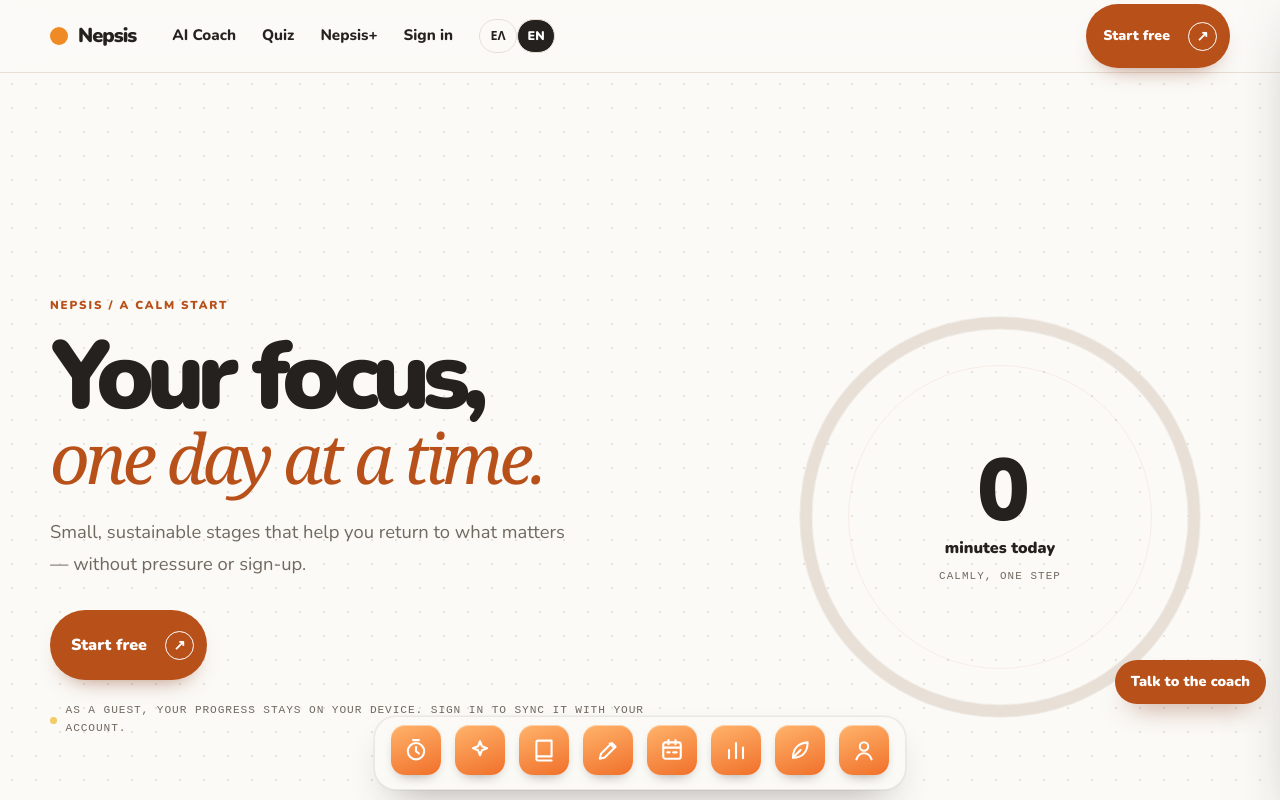
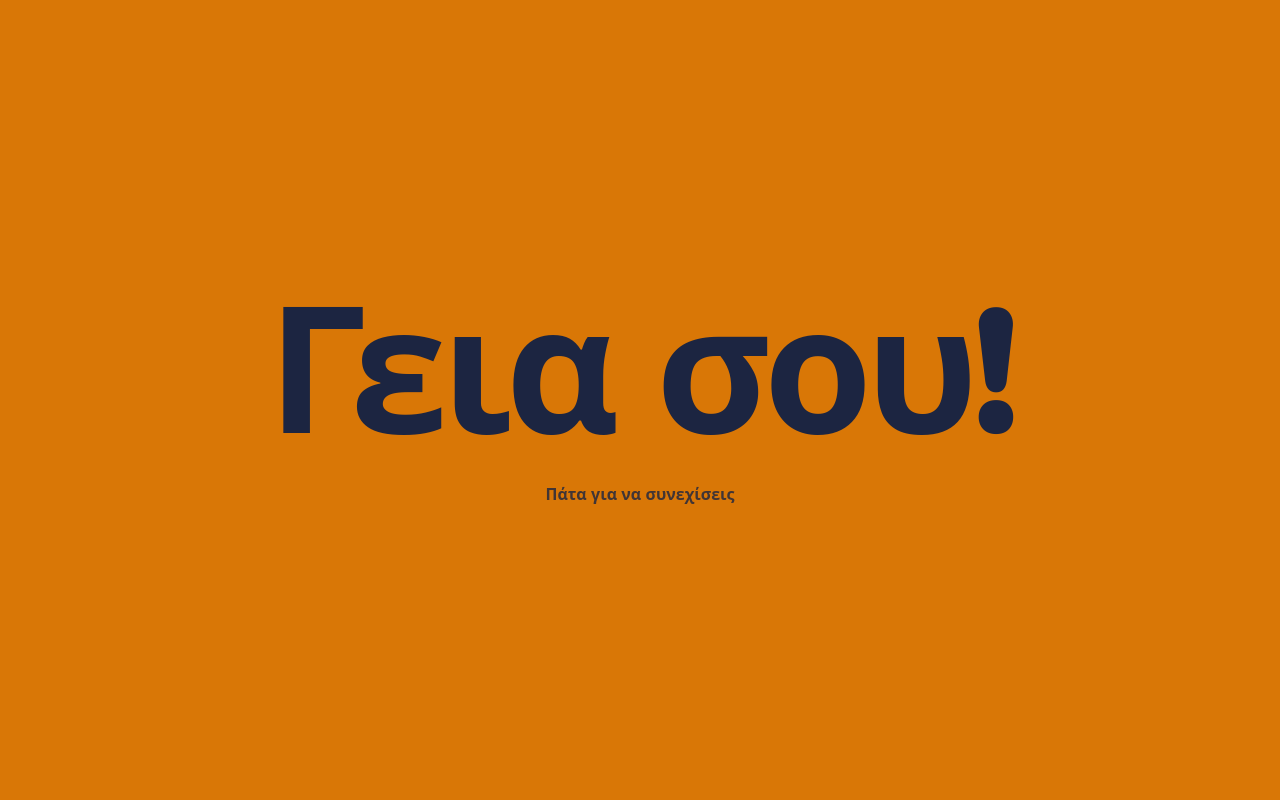
Before and after one commit to nepsis-focus/nepsis-site, a plain HTML site: page index.html in a window 1280 px wide. Shown: the top 800 px of the page. Drawn offline with nearby package versions, Linux system fonts and the light colour scheme.

Commit message:
feat(home): full-screen orange hello on entry (#164)
* feat(home): small welcome window with a hello on entry

Adds a small macOS-style window in the bottom-right of the home page that
says hello (Greek/English). The red button hides it for this visit. The hero
is unchanged and no existing modal or dock code is touched.

Co-Authored-By: Claude Haiku 5.5 <noreply@anthropic.com>
Claude-Session: https://claude.ai/code/session_017NfpuLoosVaoAnihQfYCTe

* feat(home): full-screen orange hello on entry

Replaces the corner window with a full-screen Whop-orange splash that says
hello. Any tap, click or key dismisses it and reveals the home page.
Hero, modals and dock are unchanged.

Co-Authored-By: Claude Haiku 5.5 <noreply@anthropic.com>
Claude-Session: https://claude.ai/code/session_017NfpuLoosVaoAnihQfYCTe

* test: dismiss welcome splash before auth smoke check

---------

Co-authored-by: Claude <noreply@anthropic.com>
Co-authored-by: nepsis-focus <3.50768945e+08+nepsis-focus@users.noreply.github.com>

```diff
--- /dev/null
+++ b/assets/css/welcome-window.css
@@ -0,0 +1,18 @@
+/* Full-screen hello shown when the home page opens. Covers the page until the
+   visitor taps, clicks or presses a key. Uses the existing Whop orange
+   (#D97706) with dark text for contrast. */
+.welcome-splash {
+  position: fixed; inset: 0; z-index: 2000; margin: 0; padding: 0; border: 0;
+  display: grid; place-items: center; align-content: center; gap: .5rem; width: 100%; height: 100vh; height: 100dvh;
+  background: #D97706; color: #1C2541; cursor: pointer; font: inherit; text-align: center;
+  padding: max(24px, env(safe-area-inset-top, 0px)) 24px max(24px, env(safe-area-inset-bottom, 0px));
+  box-sizing: border-box; transition: opacity .35s ease, visibility .35s ease;
+}
+.welcome-splash[hidden] { display: none; }
+.welcome-splash.is-leaving { opacity: 0; visibility: hidden; pointer-events: none; }
+.welcome-splash:focus-visible { outline: 3px solid #1C2541; outline-offset: -10px; }
+.welcome-splash__hello { display: block;
+  margin: 0; font-size: clamp(4rem, 17vw, 11rem); font-weight: 900; line-height: .95; letter-spacing: -.04em;
+}
+.welcome-splash__hint { margin: 1rem 0 0; font-size: 1rem; font-weight: 700; opacity: .8; }
+@media (prefers-reduced-motion: reduce) { .welcome-splash { transition: none; } }
--- /dev/null
+++ b/assets/js/welcome-window.js
@@ -0,0 +1,20 @@
+/* Full-screen hello on the home page. Any tap, click or key closes it and shows the home screen. */
+(() => {
+  const splash = document.getElementById("welcomeSplash");
+  if (!splash) return;
+  let open = true;
+  const prevOverflow = document.documentElement.style.overflow;
+  document.documentElement.style.overflow = "hidden";
+  splash.hidden = false;
+  splash.focus({ preventScroll: true });
+
+  const dismiss = () => {
+    if (!open) return;
+    open = false;
+    splash.classList.add("is-leaving");
+    document.documentElement.style.overflow = prevOverflow;
+    window.setTimeout(() => { splash.hidden = true; }, 350);
+  };
+  splash.addEventListener("click", dismiss);
+  document.addEventListener("keydown", (e) => { if (open) { e.preventDefault(); dismiss(); } }, { once: true });
+})();
--- a/index.html
+++ b/index.html
@@ -7,7 +7,7 @@
 <title data-el="Nepsis · Η συγκέντρωσή σου, μία μέρα τη φορά" data-en="Nepsis · Your focus, one day at a time.">Nepsis · Η συγκέντρωσή σου, μία μέρα τη φορά</title>
 <meta name="description" content="Δωρεάν εφαρμογή εστίασης για μικρά, βιώσιμα βήματα συγκέντρωσης.">
 <link rel="icon" href="assets/brand/nepsis-mark.svg" type="image/svg+xml"><link rel="canonical" href="https://nepsis-focus.github.io/nepsis-site/"><link rel="stylesheet" href="assets/css/theme.css"><link rel="stylesheet" href="assets/css/pages/index.css"><link rel="manifest" href="manifest.json"><meta name="theme-color" content="#fbfaf7">
-<link rel="stylesheet" href="assets/css/window-chrome.css">
+<link rel="stylesheet" href="assets/css/window-chrome.css"><link rel="stylesheet" href="assets/css/welcome-window.css">
 <link rel="stylesheet" href="assets/css/site-dock.css">
 
 <link rel="preconnect" href="https://fonts.gstatic.com" crossorigin>
@@ -41,8 +41,8 @@
 <script src="assets/js/coach-config.js"></script>
 <script src="assets/js/pages/coach-timer-bridge.js"></script>
 <script src="assets/js/pages/index-1.js"></script>
-<script src="assets/js/window-chrome.js" defer></script>
+<script src="assets/js/window-chrome.js" defer></script><script src="assets/js/welcome-window.js" defer></script>
 <script src="assets/js/site-dock.js" defer></script>
 <script src="assets/js/coach-chat.js" defer></script>
 
-</body></html>
+<button type="button" class="welcome-splash" id="welcomeSplash" hidden><span class="welcome-splash__hello" data-el="Γεια σου!" data-en="Hello!">Γεια σου!</span><span class="welcome-splash__hint" data-el="Πάτα για να συνεχίσεις" data-en="Tap to continue">Πάτα για να συνεχίσεις</span></button></body></html>
```
Also changed, not shown: scripts/google-oauth-browser.test.mjs (+5 -0 lines).
